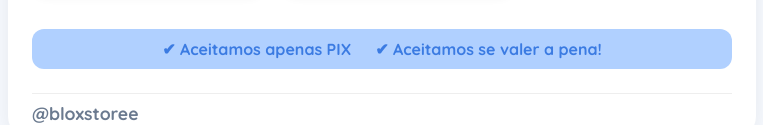
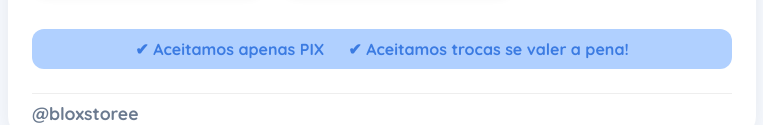
Before and after one commit to BezinXXX74/Blox-Sore, a plain HTML site: page index.html in a window 1280 px wide. Shown: the part 1783-1908 px from the top of the page, without its empty margins (258-1021 px from the left). Drawn offline with Linux system fonts and the light colour scheme.

Commit message:
Update index.html

```diff
--- a/index.html
+++ b/index.html
@@ -24,7 +24,7 @@
     <div class="avisos">
       <div class="aviso">
         <span>✔ Aceitamos apenas PIX</span>
-        <span>✔ Aceitamos se valer a pena!</span>
+        <span>✔ Aceitamos trocas se valer a pena!</span>
       </div>
     </div>
 
```
